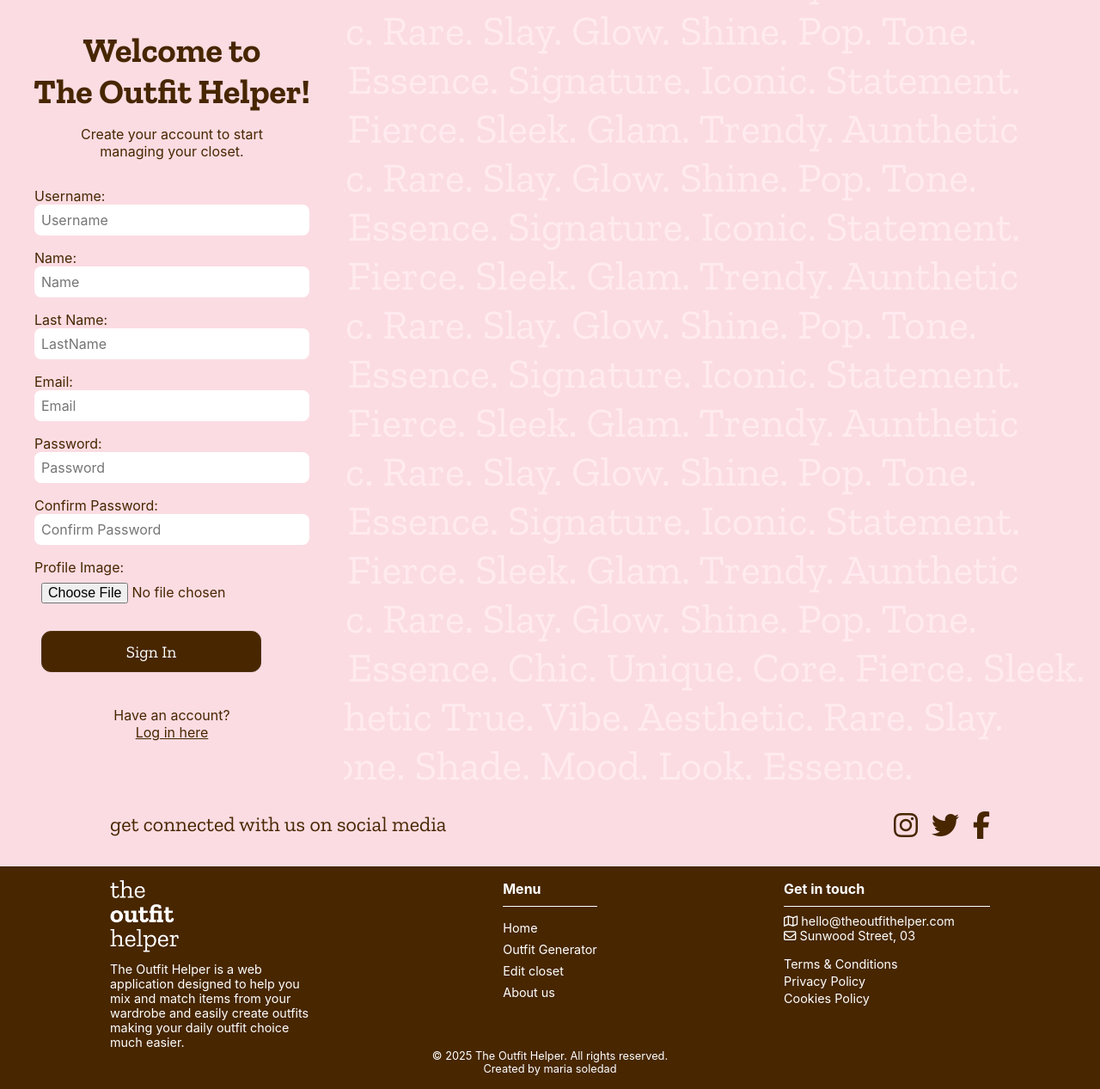
After one commit to mariasoledadperozo/theoutfithelper, a PHP site: page /vistas/signin.php in a window 1280 px wide. The commit adds this page. Shown: the whole page at 86% size. Run offline with PHP 8.4, Linux system fonts and the light colour scheme; some web fonts are replaced.

Commit message:
20-08-2025: Segundo cambio

```diff
--- a/index.php
+++ b/index.php
@@ -1,5 +1,8 @@
 <?php
 include "config/connection.php";
+if(!isset($_SESSION['user'])){
+        header('Location: vistas/login.php');
+}
 ?>
 <!DOCTYPE html>
 <html lang="en">
--- /dev/null
+++ b/vistas/signin.php
@@ -0,0 +1,58 @@
+<!DOCTYPE html>
+<html lang="en">
+<head>
+    <meta charset="UTF-8">
+    <meta name="viewport" content="width=device-width, initial-scale=1.0">
+    <title>The Outfit Helper - Sign In </title>
+    <link rel="stylesheet" href="/theoutfithelper/assets/css/style.css">
+    <link rel="stylesheet" href="https://cdnjs.cloudflare.com/ajax/libs/font-awesome/6.5.2/css/all.min.css">
+</head>
+<body>
+    <?php include 'background.php'; ?>
+
+    <div id="side-bar-log-in">
+        <h2>Welcome to
+            <br><span>
+                The Outfit Helper!
+            </span>
+        </h2>
+        <p>Create your account to start managing your closet.</p>
+        <form action="/theoutfithelper/controlador/userController.php" method="POST">
+            <div class="input-group">
+                <label for="username">Username:</label>
+                <input type="text" id="username" name="username" placeholder="Username" required>
+            </div>
+            <div class="input-group">
+                <label for="name">Name:</label>
+                <input type="text" id="name" name="name" placeholder="Name" required>
+            </div>
+            <div class="input-group">
+                <label for="name">Last Name:</label>
+                <input type="text" id="lastname" name="lastname" placeholder="LastName" required>
+            </div>
+            <div class="input-group">
+                <label for="name">Email:</label>
+                <input type="email" id="email" name="email" placeholder="Email" required>
+            </div>
+            <div class="input-group">
+                <label for="password">Password:</label>
+                <input type="password" id="password" name="password" placeholder="Password" required>
+            </div>
+            <div class="input-group">
+                <label for="password">Confirm Password:</label>
+                <input type="password" id="confirm_password" name="confirm_password" placeholder="Confirm Password" required>
+            </div>
+            <div class="input-group">
+                <label for="password">Profile Image:</label>
+                <input type="file" id="pfp" accept="image/*" name="pfp" placeholder="Your profile picture" required>
+            </div>
+            <button type="submit" class="main-button-menu" name="SignIn">Sign In</button>
+        </form>
+        <p class="register-link">Have an account?
+        <br><a href="login.php">Log in here</a></p>
+    </div>
+    <?php include 'footer.php'; ?>
+
+
+</body>
+</html>
```
Also changed, not shown: assets/js/main.js (deleted, +0 -21 lines), controlador/mssgController.php (deleted, +0 -17 lines), controlador/userController.php (+52 -16 lines), vistas/login.php (+4 -4 lines).
